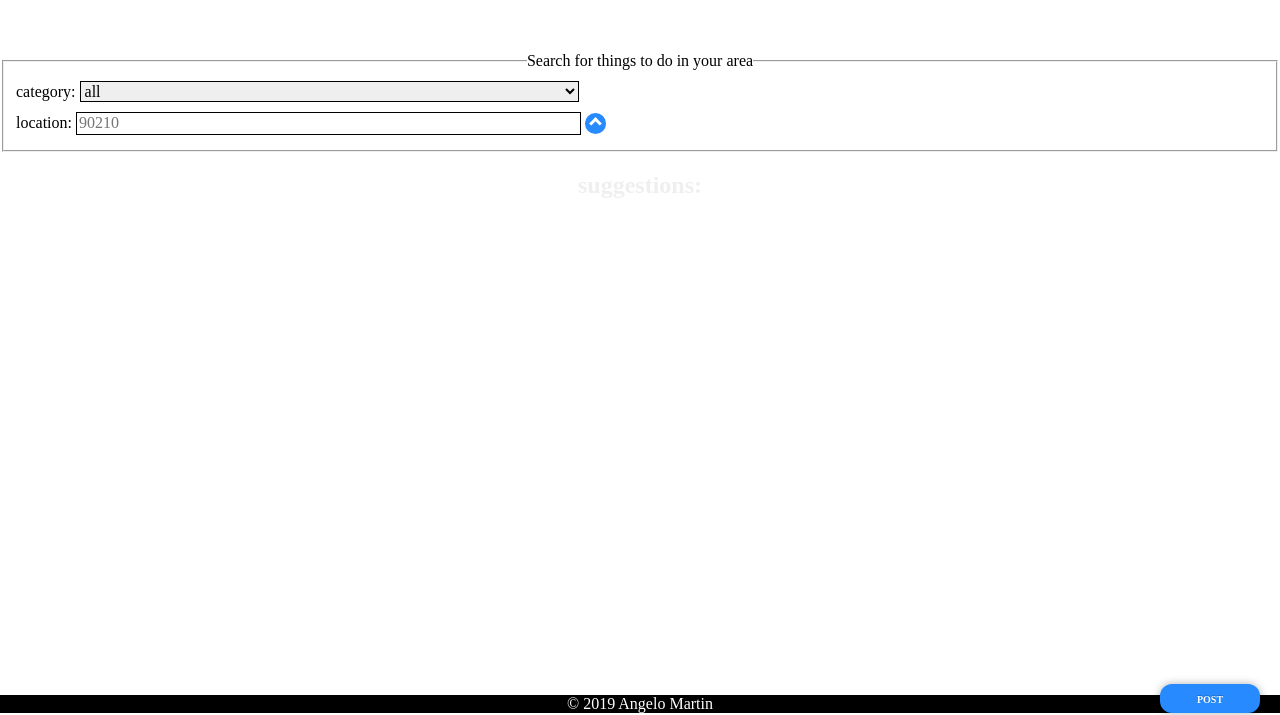
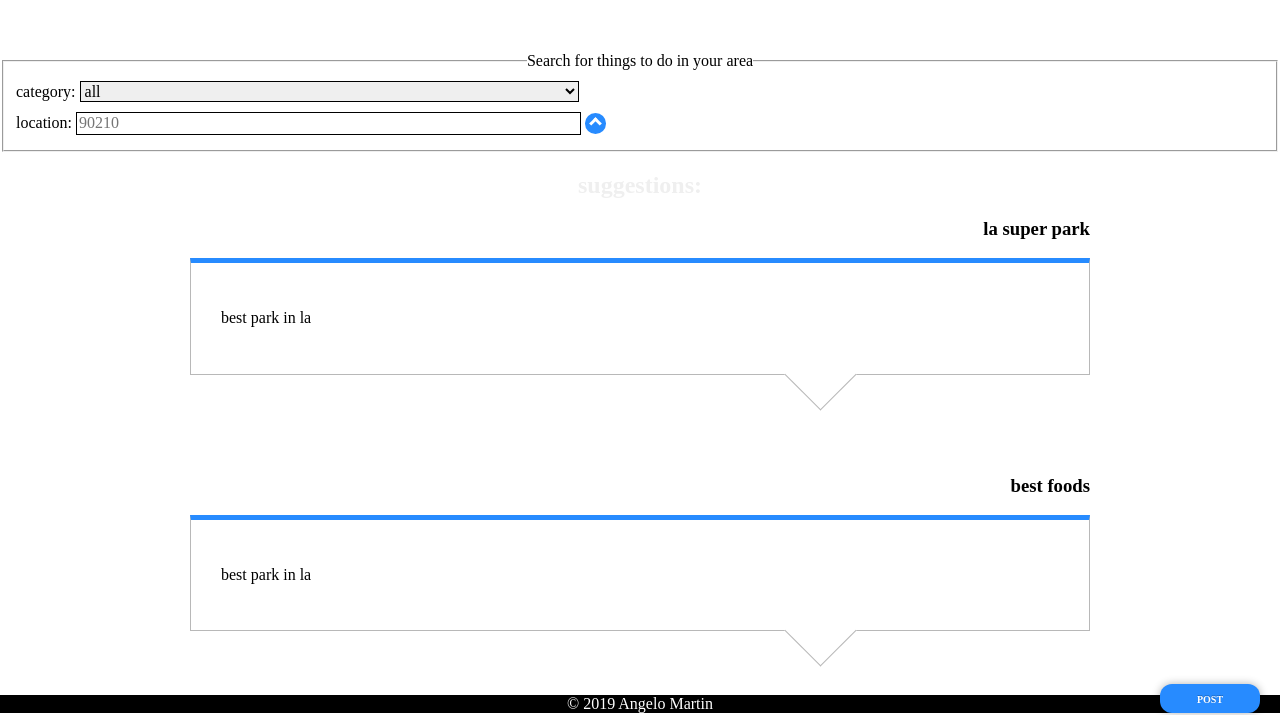
Before and after one commit to angeloqmartin/kronicles, a website: page public/index.html in a window 1280 px wide. Shown: the part 87-802 px from the top of the page. Drawn offline with nearby package versions, Linux system fonts and the light colour scheme; a web font is replaced by a local one.

Commit message:
implemented tripReports-container

```diff
--- a/public/index.html
+++ b/public/index.html
@@ -30,7 +30,7 @@
             </fieldset>
         </form>
         <h2 class="trip-suggestions">suggestions:</h2>
-        <div class="tripReport-container" id="js-tripReport-container"></div>
+        <div class="tripReport-container" id="js-tripReports-container"></div>
         <button class="post-btn position-post" name="post" type="button">POST</button>
         <form role="form" action="#" class="post-trip-report-form position-post" id="trip-report-form">
             <fieldset>
```
